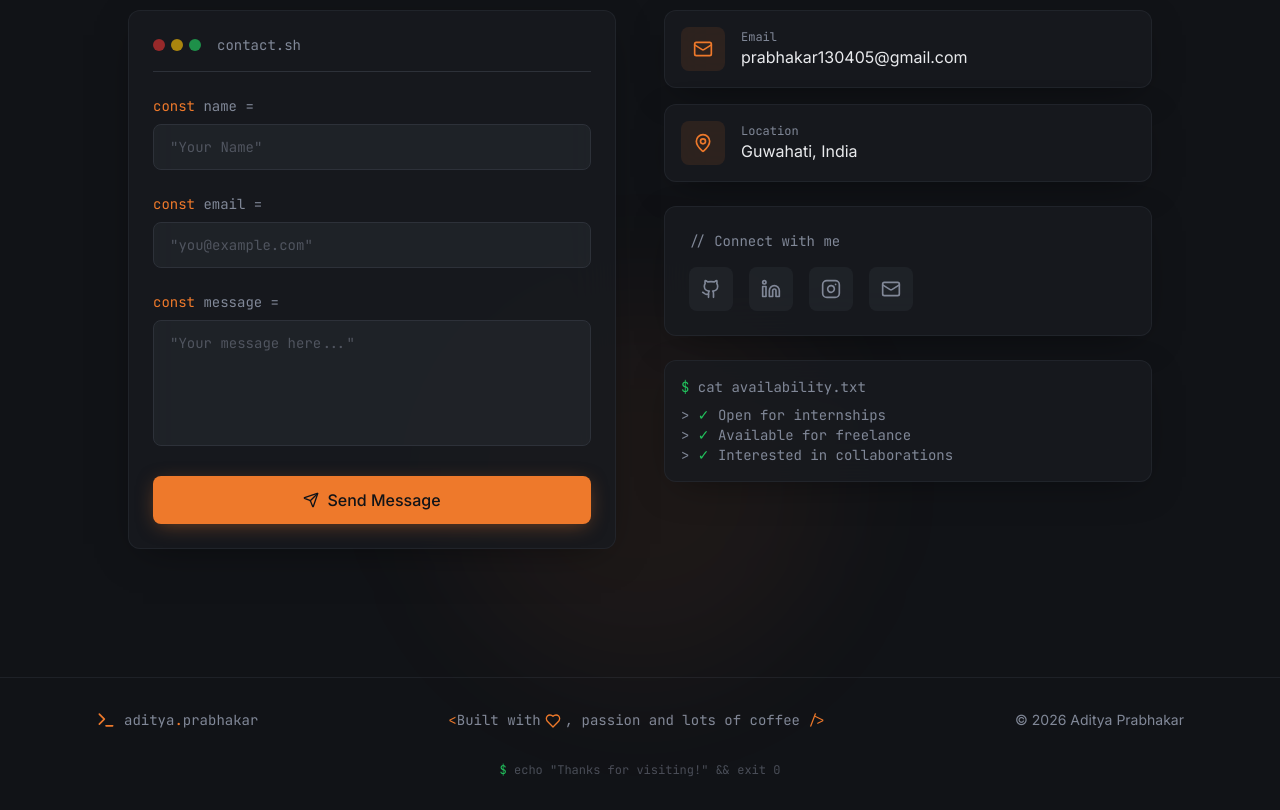
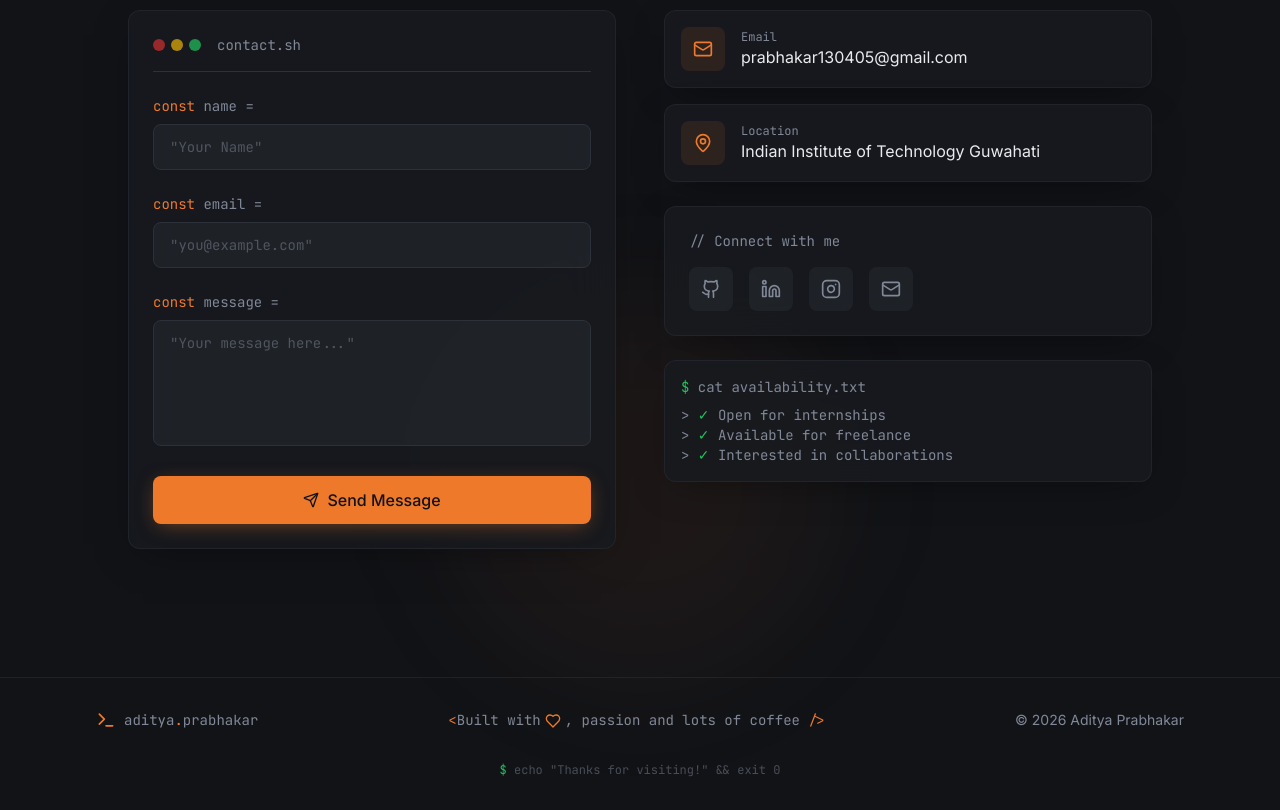
Before and after one commit to aditya-prabhakar-13/adityaprabhakar, a React (Vite) app: page / in a window 1280 px wide. Shown: the part 5100-5910 px from the top of the page. Built offline with nearby package versions, Linux system fonts and the light colour scheme; the HTML template or start-up script is replaced by a standard one.

Commit message:
Socials Updated and Resume Added

```diff
--- a/src/components/Contact.tsx
+++ b/src/components/Contact.tsx
@@ -56,8 +56,8 @@ const Contact = () => {
 
   const socialLinks = [
     { icon: Github, href: "https://github.com/aditya-prabhakar-13", label: "GitHub" },
-    { icon: Linkedin, href: "https://linkedin.com", label: "LinkedIn" },
-    { icon: Instagram, href: "https://instagram.com", label: "Instagram" },
+    { icon: Linkedin, href: "https://www.linkedin.com/in/aditya-prabhakar-b3452433b", label: "LinkedIn" },
+    { icon: Instagram, href: "https://instagram.com/a_prabhakar_", label: "Instagram" },
     { icon: Mail, href: "mailto:prabhakar130405@gmail.com", label: "Email" },
   ];
 
@@ -232,7 +232,7 @@ const Contact = () => {
                 </div>
                 <div>
                   <p className="text-xs font-mono text-muted-foreground">Location</p>
-                  <p className="text-foreground">Guwahati, India</p>
+                  <p className="text-foreground">Indian Institute of Technology Guwahati</p>
                 </div>
               </div>
             </div>
```
Also changed, not shown: 1 other file (tests, documents, lock files or other folders).
